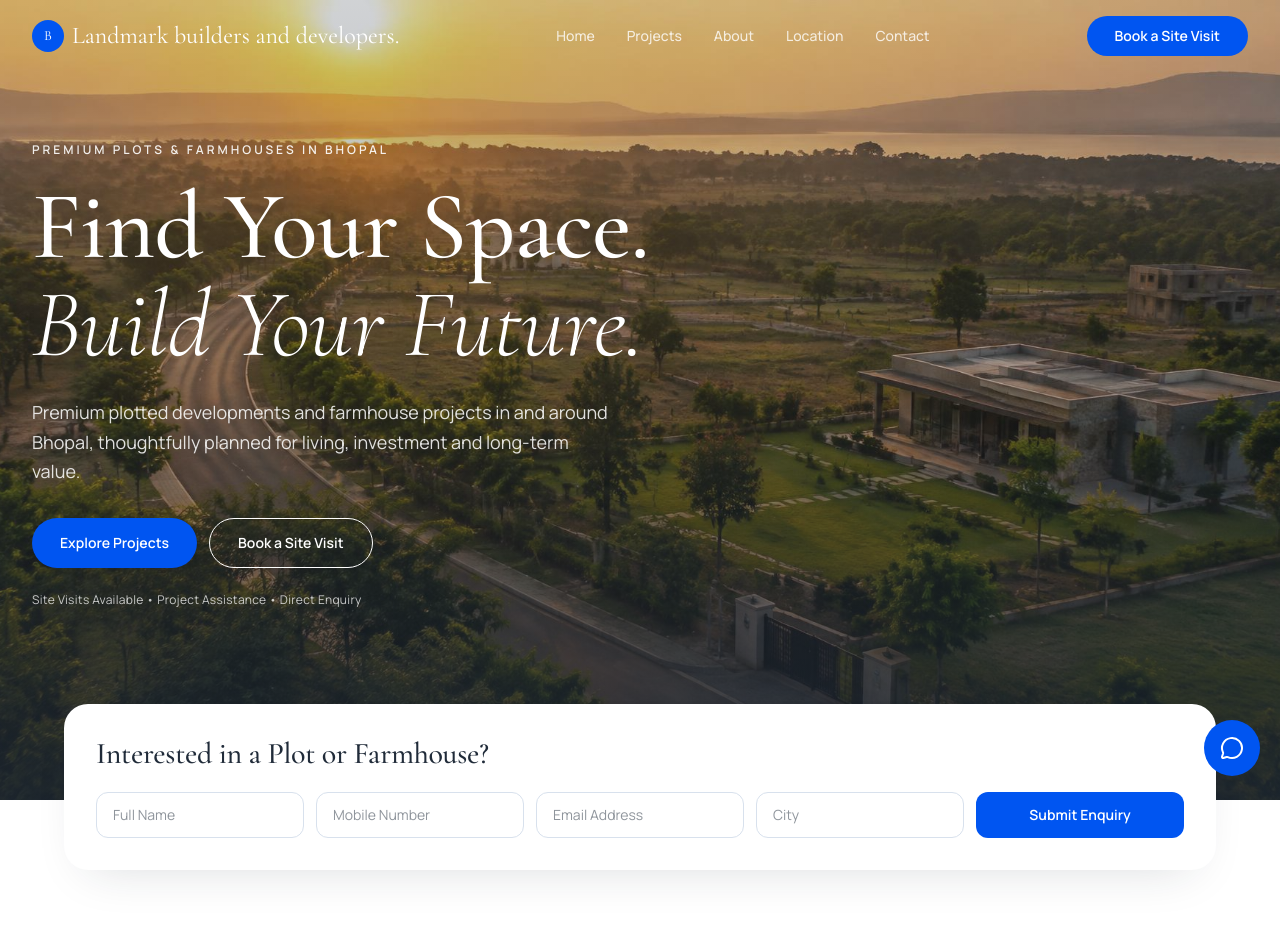
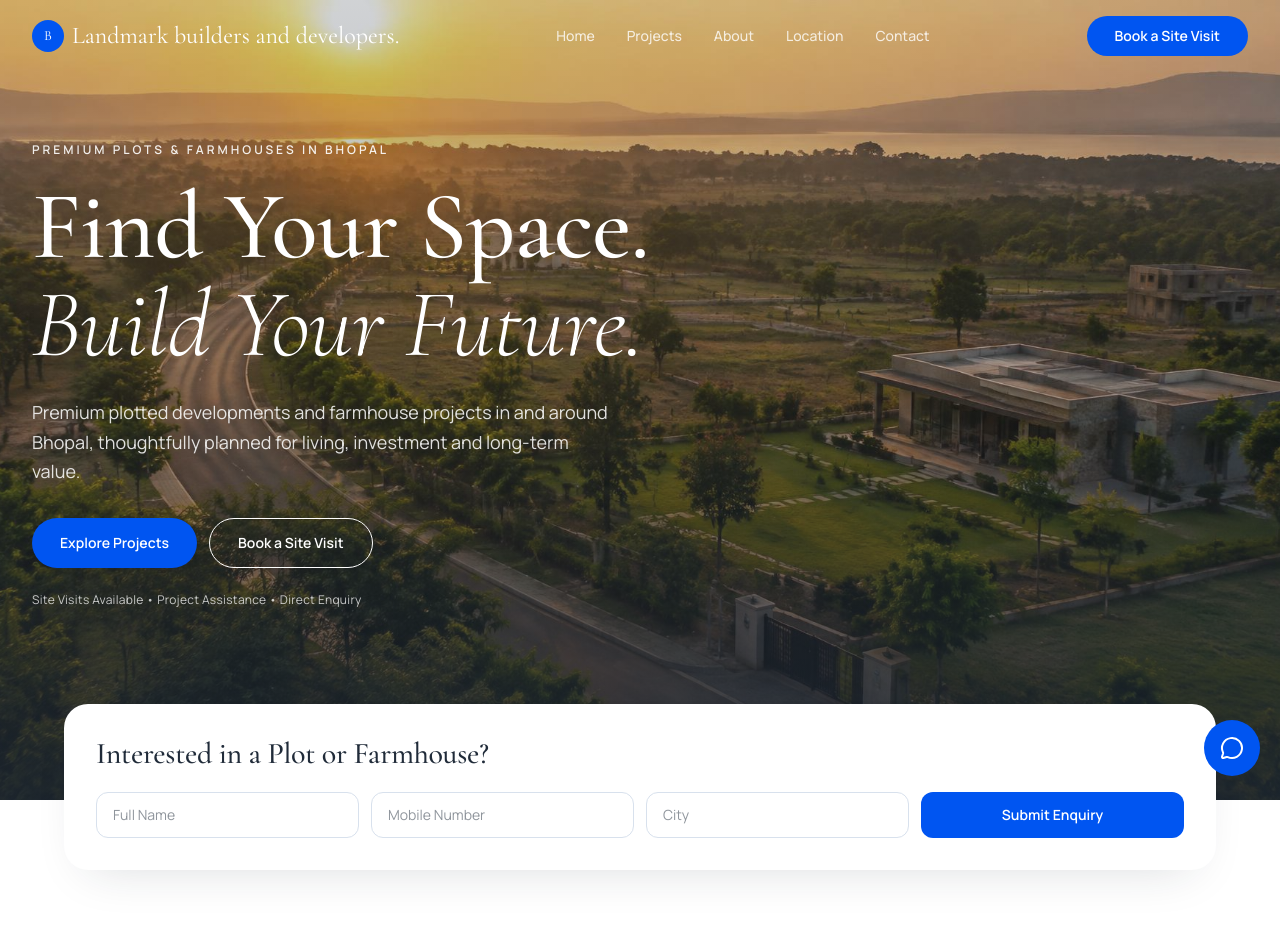
Before and after one commit to deveshqurilo-sudo/bhopal-developer, a Next.js app: page / in a window 1280 px wide. Shown: the top 952 px of the page. Built offline with nearby package versions, Linux system fonts and the light colour scheme.

Commit message:
refactor: simplify enquiry form by removing unused fields and adjusting layout

```diff
--- a/src/features/home/components/enquiry-form.tsx
+++ b/src/features/home/components/enquiry-form.tsx
@@ -2,7 +2,6 @@
 
 import { useId, useState, type FormEvent } from "react";
 import { CircleCheck } from "lucide-react";
-import { projects } from "../data/content";
 
 // UI-only by design: no personal data is logged or persisted in the browser.
 // Replace this demo state with a validated server submission when connecting your CRM.
@@ -46,7 +45,7 @@ export function EnquiryForm({
       onSubmit={handleSubmit}
       className={
         quick
-          ? "grid gap-3 sm:grid-cols-2 lg:grid-cols-5"
+          ? "grid gap-3 sm:grid-cols-2 lg:grid-cols-4"
           : "grid gap-4 sm:grid-cols-2"
       }
     >
@@ -79,18 +78,6 @@ export function EnquiryForm({
         placeholder="Mobile Number"
         className="form-field"
       />
-      <label className="sr-only" htmlFor={`${id}-email`}>
-        Email Address
-      </label>
-      <input
-        id={`${id}-email`}
-        name="email"
-        type="email"
-        autoComplete="email"
-        maxLength={254}
-        placeholder="Email Address"
-        className={`form-field ${quick ? "" : "sm:col-span-2"}`}
-      />
       {quick ? (
         <>
           <label className="sr-only" htmlFor={`${id}-city`}>
@@ -107,40 +94,6 @@ export function EnquiryForm({
         </>
       ) : (
         <>
-          <label className="sr-only" htmlFor={`${id}-project`}>
-            Preferred Project
-          </label>
-          <select
-            id={`${id}-project`}
-            name="project"
-            defaultValue=""
-            className="form-field"
-          >
-            <option value="" disabled>
-              Preferred Project
-            </option>
-            {projects.map((project) => (
-              <option key={project.id} value={project.id}>
-                {project.name} — {project.type}
-              </option>
-            ))}
-          </select>
-          <label className="sr-only" htmlFor={`${id}-type`}>
-            Property Type
-          </label>
-          <select
-            id={`${id}-type`}
-            name="propertyType"
-            defaultValue=""
-            className="form-field"
-          >
-            <option value="" disabled>
-              Property Type
-            </option>
-            <option>Plot</option>
-            <option>Farmhouse</option>
-            <option>Land</option>
-          </select>
           <label className="sr-only" htmlFor={`${id}-budget`}>
             Preferred Budget
           </label>
```
